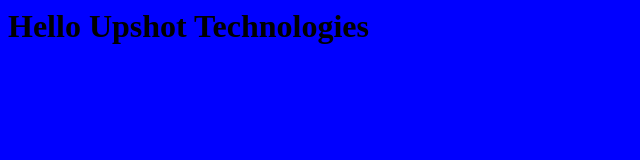
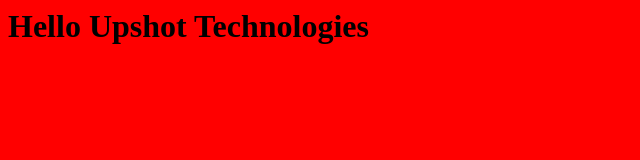
Before and after one commit to bharathpantala/UpshotTech, a plain HTML site: page index.html in a window 1280 px wide. Shown: the whole page, without its empty margins (0-640 px from the left). Drawn offline with Linux system fonts and the light colour scheme.

Commit message:
second commit
it is second commit. here i developed with so called feature

```diff
--- a/index.html
+++ b/index.html
@@ -1,9 +1,5 @@
 <html>
-<head>
-<title>
-UpshotTech</title>
-</head>
-<body bgcolor="blue">
+<body bgcolor="red">
 <h1> Hello Upshot Technologies</h1>
 </body>
 </html>
```
